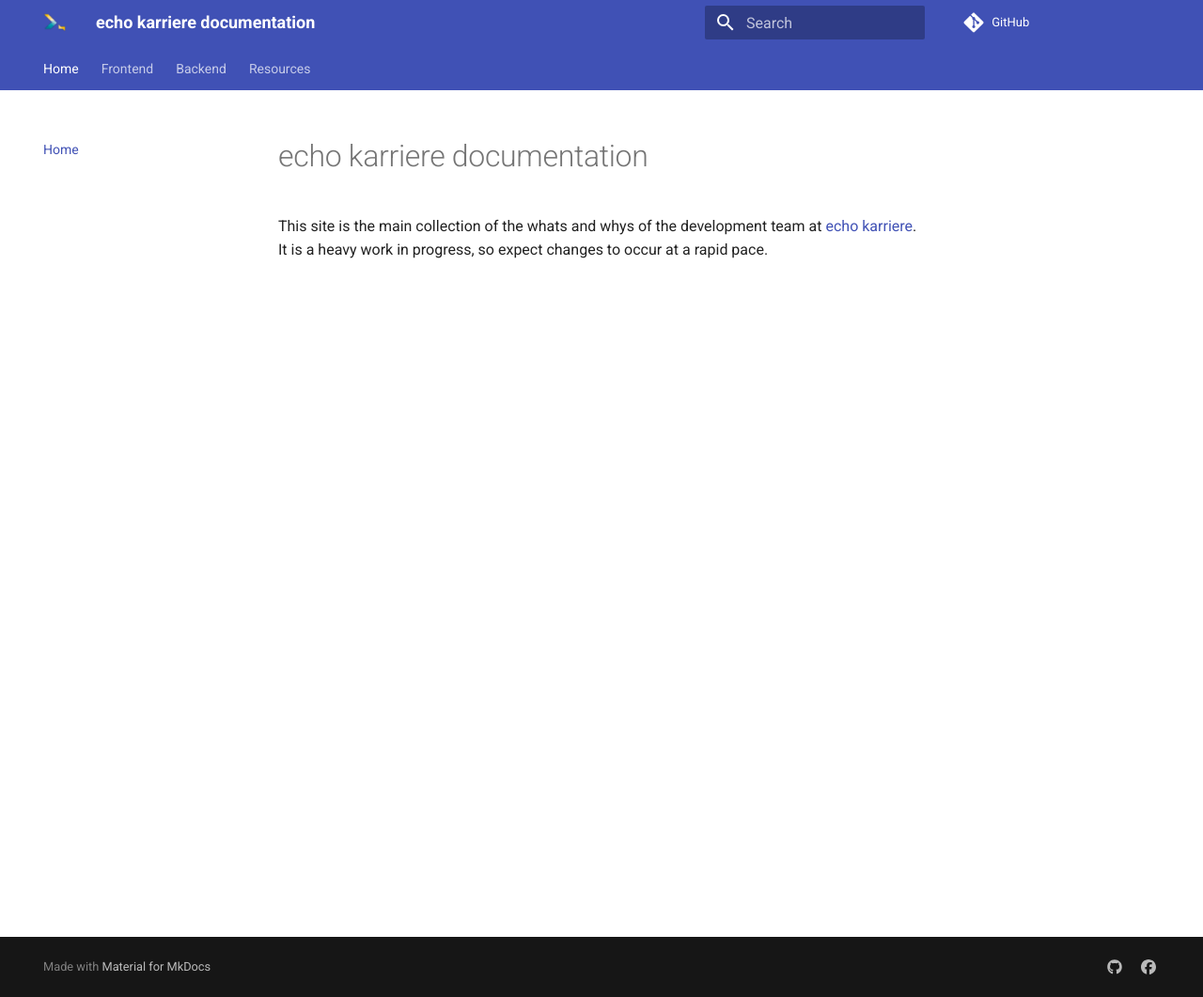
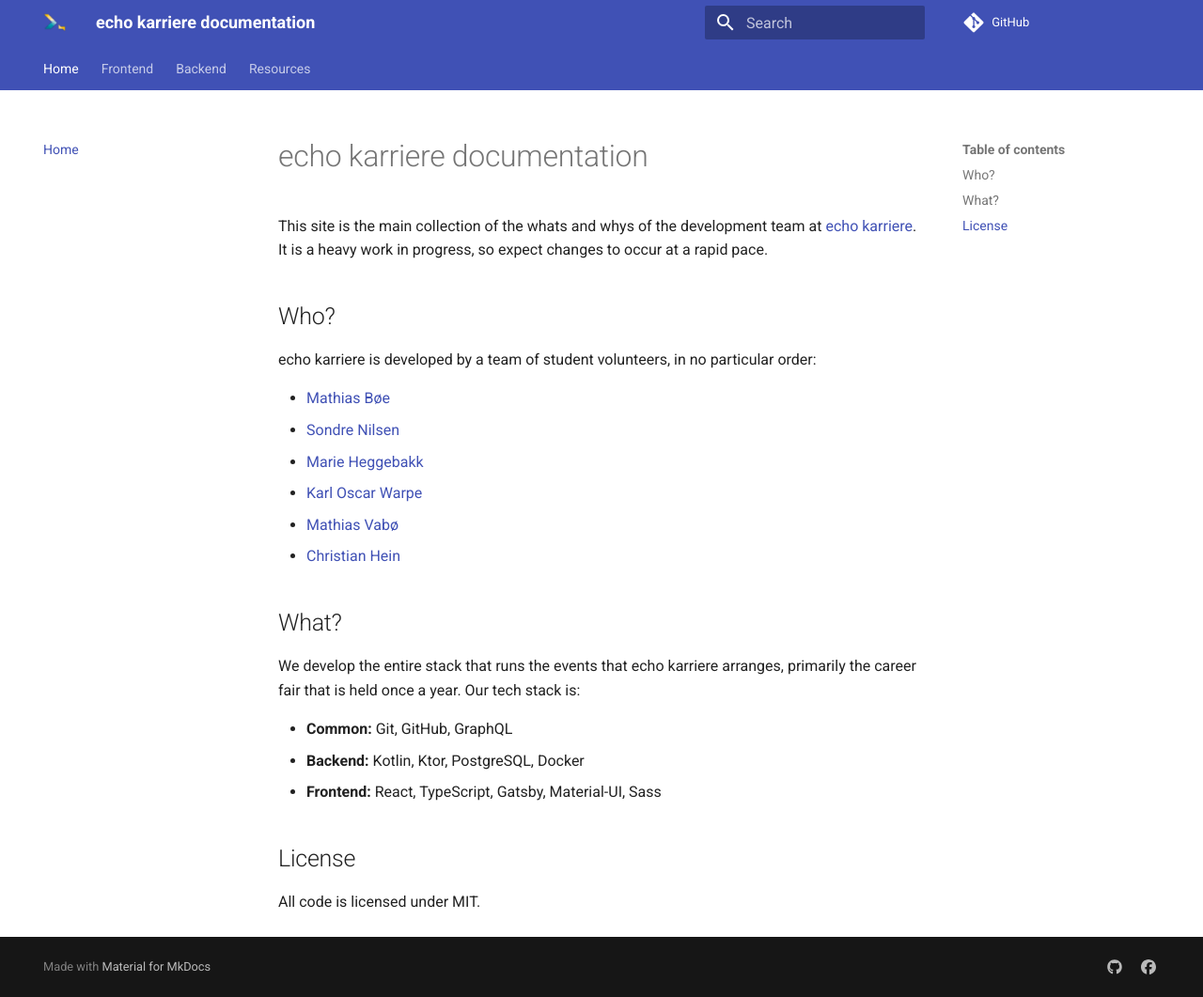
Before and after one commit to echo-karriere/docs, an MkDocs documentation site: the page built from docs/index.md, in a window 1280 px wide and 1061 px high. Shown: the whole window at 94% size. Built offline with MkDocs 1.6.1 and Material for MkDocs 9.7.7, drawn with Linux system fonts in a browser that asks for light colours; comment, search, counter and statistics services are not loaded.

Commit message:
Add who and what to the index

```diff
--- a/docs/index.md
+++ b/docs/index.md
@@ -3,3 +3,27 @@
 This site is the main collection of the whats and whys of the development team
 at [echo karriere](https://www.echokarriere.no). It is a heavy work in progress,
 so expect changes to occur at a rapid pace.
+
+## Who?
+
+echo karriere is developed by a team of student volunteers, in no particular order:
+
+- [Mathias Bøe](https://github.com/mrboen94/)
+- [Sondre Nilsen](https://github.com/sondr3/)
+- [Marie Heggebakk](https://github.com/heggebakk/)
+- [Karl Oscar Warpe](https://github.com/warpingcars)
+- [Mathias Vabø](https://github.com/mVabo)
+- [Christian Hein](https://github.com/chrhein)
+
+## What?
+
+We develop the entire stack that runs the events that echo karriere arranges,
+primarily the career fair that is held once a year. Our tech stack is:
+
+- **Common:** Git, GitHub, GraphQL
+- **Backend:** Kotlin, Ktor, PostgreSQL, Docker
+- **Frontend:** React, TypeScript, Gatsby, Material-UI, Sass
+
+## License
+
+All code is licensed under MIT.
```
